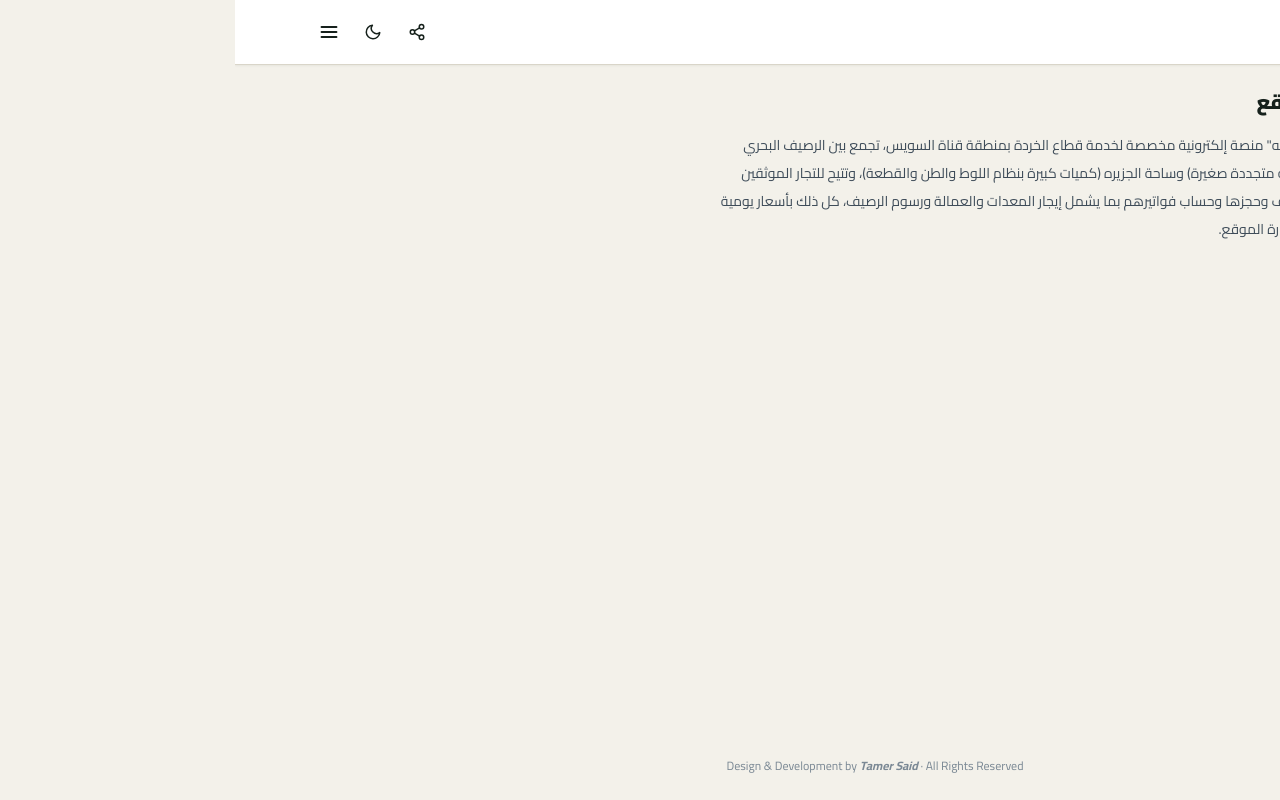
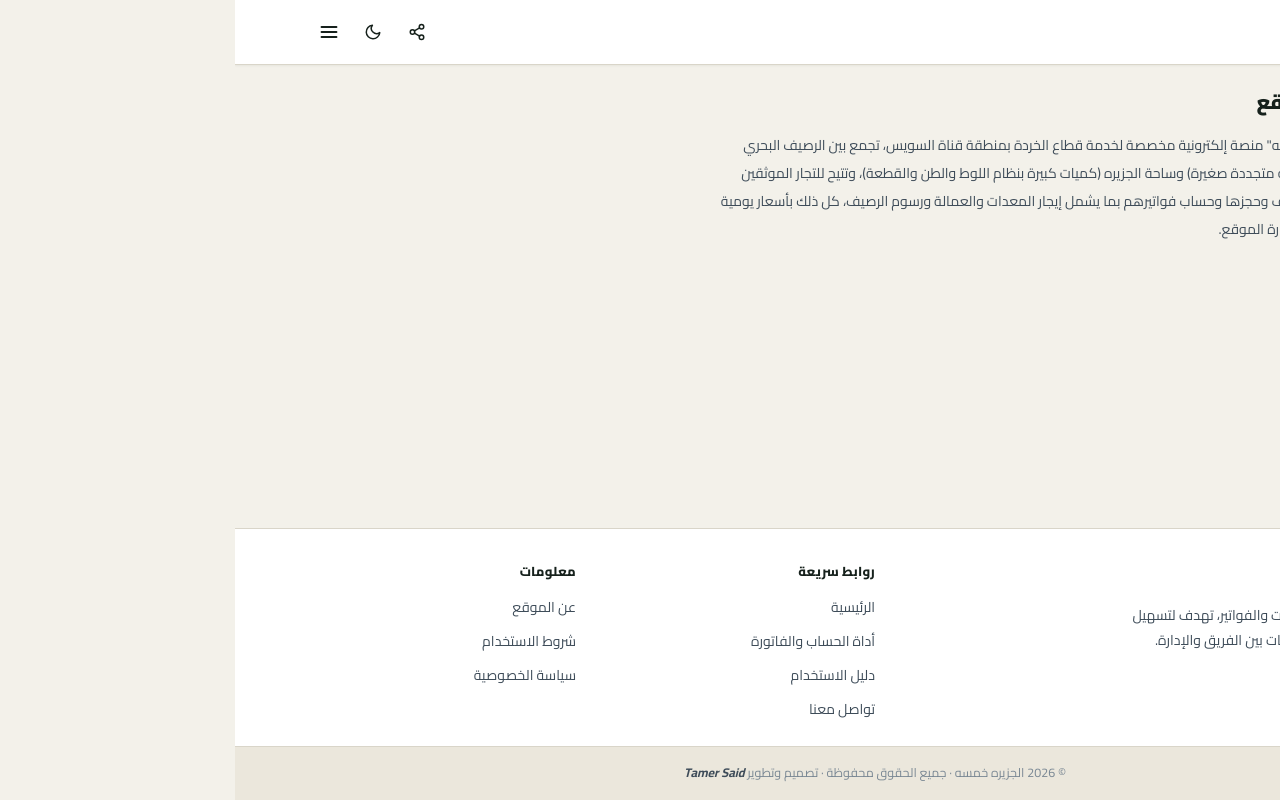
Before and after one commit to kazemzezo/al-jazeera-5, a React (Vite) app: page /al-jazeera-5/about in a window 1280 px wide. Built offline with nearby package versions, Linux system fonts and the light colour scheme; no server answers.

Commit message:
Update Footer.jsx

```diff
--- a/src/components/Footer.jsx
+++ b/src/components/Footer.jsx
@@ -1,7 +1,49 @@
+import { useNavigate } from "react-router-dom";
+import Logo from "./Logo";
+
 export default function Footer() {
+  const navigate = useNavigate();
+  const year = new Date().getFullYear();
+
+  function go(path) {
+    navigate(path);
+  }
+
   return (
-    <footer style={{ textAlign: "center", padding: "24px 12px", fontSize: 12, color: "var(--steel-light)" }}>
-      Design & Development by <span style={{ fontStyle: "italic", fontWeight: 700 }}>Tamer Said</span> · All Rights Reserved
+    <footer className="app-footer">
+      <div className="app-footer-inner">
+        <div className="app-footer-brand">
+          <Logo size={30} />
+          <p className="app-footer-tagline">
+            منصة متكاملة لإدارة المعدات والفواتير، تهدف لتسهيل العمل اليومي
+            وتنظيم العمليات بين الفريق والإدارة.
+          </p>
+        </div>
+
+        <div>
+          <h4 className="app-footer-title">روابط سريعة</h4>
+          <div className="app-footer-links">
+            <button onClick={() => go("/")}>الرئيسية</button>
+            <button onClick={() => go("/calculator")}>أداة الحساب والفاتورة</button>
+            <button onClick={() => go("/guide")}>دليل الاستخدام</button>
+            <button onClick={() => go("/contact")}>تواصل معنا</button>
+          </div>
+        </div>
+
+        <div>
+          <h4 className="app-footer-title">معلومات</h4>
+          <div className="app-footer-links">
+            <button onClick={() => go("/about")}>عن الموقع</button>
+            <button onClick={() => go("/terms")}>شروط الاستخدام</button>
+            <button onClick={() => go("/privacy")}>سياسة الخصوصية</button>
+          </div>
+        </div>
+      </div>
+
+      <div className="app-footer-bottom">
+        © {year} الجزيره خمسه · جميع الحقوق محفوظة · تصميم وتطوير{" "}
+        <span className="author">Tamer Said</span>
+      </div>
     </footer>
   );
 }
```
